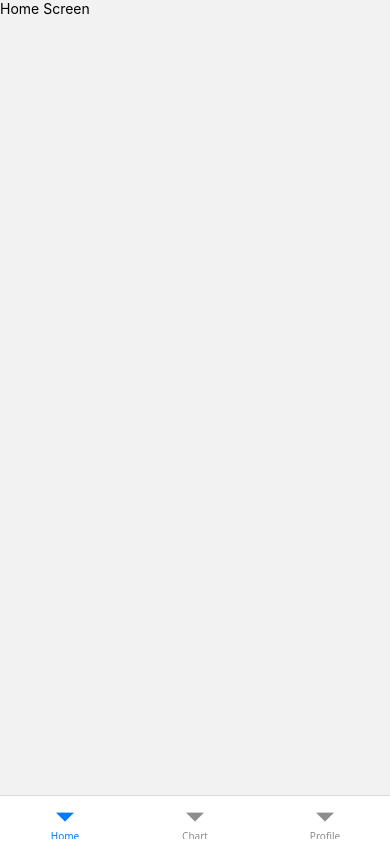
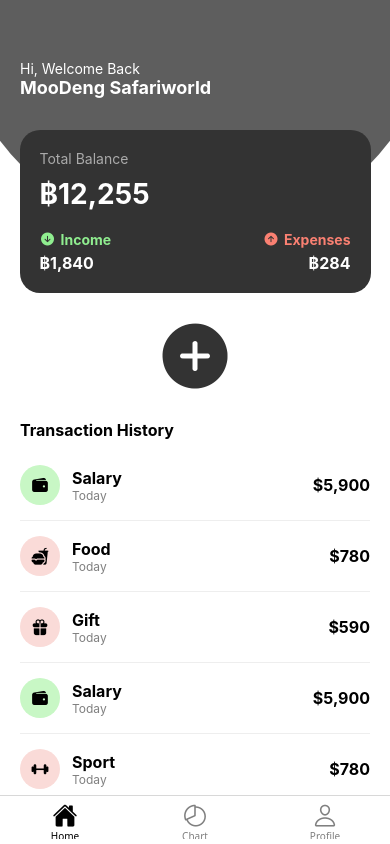
Before and after one commit to frdpx/MobileProject2025, a React Native app in the folder frontend/: screen /Home in a window 390 px wide. Built offline with nearby package versions, Linux system fonts and the light colour scheme.

Commit message:
bambam::almost finish home page ka

```diff
--- /dev/null
+++ b/frontend/src/components/Background.js
@@ -0,0 +1,53 @@
+import { View, Text, StyleSheet, Dimensions } from "react-native";
+
+const { width } = Dimensions.get("window");
+
+const Background = ({ firstname, lastname }) => {
+  return (
+    <View style={styles.container}>
+      <View style={styles.backgroundCircle} />
+
+      <View style={styles.header}>
+        <Text style={styles.welcomeText}>Hi, Welcome Back</Text>
+        <Text style={styles.username}>
+          {firstname} {lastname}
+        </Text>
+      </View>
+    </View>
+  );
+};
+
+export default Background;
+
+const styles = StyleSheet.create({
+  container: {
+    position: "relative",
+    width: "100%",
+    height: 200,
+    justifyContent: "flex-start",
+  },
+  backgroundCircle: {
+    position: "absolute",
+    top: -250,
+    width: width * 1.25,
+    height: width * 1.25,
+    borderRadius: (width * 1.25) / 2,
+    backgroundColor: "black",
+    opacity: 0.63,
+    zIndex: -1,
+    alignSelf: "center",
+  },
+  header: {
+    paddingHorizontal: 20,
+    marginTop: 60,
+  },
+  welcomeText: {
+    color: "white",
+    fontSize: 14,
+  },
+  username: {
+    color: "white",
+    fontWeight: "bold",
+    fontSize: 18,
+  },
+});
--- /dev/null
+++ b/frontend/src/components/TotalCard.js
@@ -0,0 +1,81 @@
+import { View, Text, StyleSheet } from "react-native";
+import { Ionicons } from "@expo/vector-icons";
+
+const BalanceCard = ({ balance }) => {
+  return (
+    <View style={styles.wrapper}>
+      <View style={styles.card}>
+        <Text style={styles.title}>Total Balance</Text>
+
+        <Text style={styles.amount}>฿{balance.total.toLocaleString()}</Text>
+
+        <View style={styles.row}>
+          <View style={styles.col}>
+            <View style={styles.rowCenter}>
+              <Ionicons name="arrow-down-circle" size={16} color="lightgreen" />
+              <Text style={[styles.label, { color: "lightgreen" }]}>
+                Income
+              </Text>
+            </View>
+            <Text style={styles.value}>฿{balance.income.toLocaleString()}</Text>
+          </View>
+
+          <View style={[styles.col, { alignItems: "flex-end" }]}>
+            <View style={styles.rowCenter}>
+              <Ionicons name="arrow-up-circle" size={16} color="salmon" />
+              <Text style={[styles.label, { color: "salmon" }]}>Expenses</Text>
+            </View>
+            <Text style={styles.value}>
+              ฿{balance.expenses.toLocaleString()}
+            </Text>
+          </View>
+        </View>
+      </View>
+    </View>
+  );
+};
+
+export default BalanceCard;
+
+const styles = StyleSheet.create({
+  wrapper: {
+    alignItems: "center",
+  },
+  card: {
+    backgroundColor: "#333",
+    marginTop: -70,
+    borderRadius: 20,
+    padding: 20,
+    width: "90%",
+  },
+  title: { color: "#aaa", fontSize: 14 },
+  amount: {
+    color: "#fff",
+    fontSize: 28,
+    fontWeight: "bold",
+    marginVertical: 10,
+  },
+  row: {
+    flexDirection: "row",
+    justifyContent: "space-between",
+    marginTop: 10,
+  },
+  col: {
+    flex: 1,
+  },
+  rowCenter: {
+    flexDirection: "row",
+    alignItems: "center",
+  },
+  label: {
+    marginLeft: 5,
+    fontSize: 14,
+    fontWeight: "bold",
+  },
+  value: {
+    marginTop: 5,
+    fontSize: 16,
+    fontWeight: "bold",
+    color: "#fff",
+  },
+});
--- /dev/null
+++ b/frontend/src/components/TransactionHistory.js
@@ -0,0 +1,93 @@
+import { FlatList, View, Text, StyleSheet } from "react-native";
+import { Ionicons } from "@expo/vector-icons";
+
+const TransactionHistory = ({ data }) => {
+  const renderItem = ({ item }) => {
+    const icon = item.category.toLowerCase();
+    const iconColor = item.type === "income" ? "#C8F7C5" : "#FADBD8";
+    const iconName =
+      icon === "salary"
+        ? "wallet"
+        : icon === "food"
+        ? "fast-food"
+        : icon === "gift"
+        ? "gift"
+        : icon === "shopping"
+        ? "cart"
+        : icon === "travel"
+        ? "airplane"
+        : icon === "medical"
+        ? "bandage"
+        : icon === "party"
+        ? "beer"
+        : icon === "sport"
+        ? "barbell"
+        : icon === "other"
+        ? "heart"
+        : "pricetag";
+
+    return (
+      <View style={styles.row}>
+        <View style={[styles.iconWrapper, { backgroundColor: iconColor }]}>
+          <Ionicons name={iconName} color={"black"} size={18} />
+        </View>
+
+        <View style={styles.info}>
+          <Text style={styles.title}>{item.category}</Text>
+          <Text style={styles.date}>{item.date}</Text>
+        </View>
+
+        <Text style={styles.amount}>${item.amount.toLocaleString()}</Text>
+      </View>
+    );
+  };
+
+  return (
+    <View>
+      <Text style={styles.title}>Transaction History</Text>
+      <FlatList
+        data={data}
+        keyExtractor={(_, index) => index.toString()}
+        renderItem={renderItem}
+        contentContainerStyle={{ paddingVertical: 10 }}
+        showsVerticalScrollIndicator={false}
+      />
+    </View>
+  );
+};
+
+export default TransactionHistory;
+
+const styles = StyleSheet.create({
+  row: {
+    flexDirection: "row",
+    alignItems: "center",
+    justifyContent: "space-between",
+    paddingVertical: 15,
+    borderBottomWidth: 1,
+    borderBottomColor: "#eee",
+  },
+  iconWrapper: {
+    width: 40,
+    height: 40,
+    borderRadius: 20,
+    alignItems: "center",
+    justifyContent: "center",
+    marginRight: 12,
+  },
+  info: {
+    flex: 1,
+  },
+  title: {
+    fontSize: 16,
+    fontWeight: "bold",
+  },
+  date: {
+    fontSize: 12,
+    color: "gray",
+  },
+  amount: {
+    fontSize: 16,
+    fontWeight: "bold",
+  },
+});
--- /dev/null
+++ b/frontend/src/mock/balanceData.js
@@ -0,0 +1,5 @@
+export const balanceData = {
+  total: 12255.0,
+  income: 1840.0,
+  expenses: 284.0,
+};
--- /dev/null
+++ b/frontend/src/mock/transactionHistory.js
@@ -0,0 +1,58 @@
+export const transactions = [
+  {
+    category: "Salary",
+    date: "Today",
+    amount: 5900,
+    comment: "abcd",
+    type: "income",
+  },
+  {
+    category: "Food",
+    date: "Today",
+    amount: 780,
+    comment: "abcd",
+    type: "expense",
+  },
+  {
+    category: "Gift",
+    date: "Today",
+    amount: 590,
+    comment: "abcd",
+    type: "expense",
+  },
+  {
+    category: "Salary",
+    date: "Today",
+    amount: 5900,
+    comment: "abcd",
+    type: "income",
+  },
+  {
+    category: "Sport",
+    date: "Today",
+    amount: 780,
+    comment: "abcd",
+    type: "expense",
+  },
+  {
+    category: "Other",
+    date: "Today",
+    amount: 780,
+    comment: "abcd",
+    type: "expense",
+  },
+  {
+    category: "Medical",
+    date: "Today",
+    amount: 780,
+    comment: "abcd",
+    type: "expense",
+  },
+  {
+    category: "Travel",
+    date: "Today",
+    amount: 780,
+    comment: "abcd",
+    type: "expense",
+  },
+];
--- a/frontend/src/navigation/MainTabNavigator.js
+++ b/frontend/src/navigation/MainTabNavigator.js
@@ -2,11 +2,30 @@ import { createBottomTabNavigator } from "@react-navigation/bottom-tabs";
 import { HomeScreen } from "../pages/HomeScreen";
 import { ChartScreen } from "../pages/ChartScreen";
 import { ProfileScreen } from "../pages/ProfileScreen";
+import { Ionicons } from "@expo/vector-icons";
 const Tab = createBottomTabNavigator();
 
 export const MainTabNavigator = () => {
   return (
-    <Tab.Navigator screenOptions={{ headerShown: false }}>
+    <Tab.Navigator
+      screenOptions={({ route }) => ({
+        headerShown: false,
+        tabBarIcon: ({ focused, color, size }) => {
+          let icon;
+
+          if (route.name === "Home") {
+            icon = focused ? "home" : "home-outline";
+          } else if (route.name === "Chart") {
+            icon = focused ? "pie-chart" : "pie-chart-outline";
+          } else if (route.name === "Profile") {
+            icon = focused ? "person" : "person-outline";
+          }
+          return <Ionicons name={icon} size={size} color={color} />;
+        },
+        tabBarActiveTintColor: "black",
+        tabBarInactiveTintColor: "gray",
+      })}
+    >
       <Tab.Screen name="Home" component={HomeScreen} />
       <Tab.Screen name="Chart" component={ChartScreen} />
       <Tab.Screen name="Profile" component={ProfileScreen} />
--- a/frontend/src/navigation/RootNavigator.js
+++ b/frontend/src/navigation/RootNavigator.js
@@ -1,12 +1,28 @@
 import { NavigationContainer } from "@react-navigation/native";
 import { MainTabNavigator } from "./MainTabNavigator";
 import { AuthNavigator } from "./AuthNavigator";
+import { createNativeStackNavigator } from "@react-navigation/native-stack";
+import { AddTransactionsScreen } from "../pages/AddTransactionsScreen";
+
+const Stack = createNativeStackNavigator();
 
 const isLoggedIn = true;
 export const RootNavigator = () => {
   return (
     <NavigationContainer>
-      {isLoggedIn ? <MainTabNavigator /> : <AuthNavigator />}
+      <Stack.Navigator screenOptions={{ headerShown: false }}>
+        {isLoggedIn ? (
+          <>
+            <Stack.Screen name="MainTab" component={MainTabNavigator} />
+            <Stack.Screen
+              name="AddTransactions"
+              component={AddTransactionsScreen}
+            />
+          </>
+        ) : (
+          <Stack.Screen name="Auth" component={AuthNavigator} />
+        )}
+      </Stack.Navigator>
     </NavigationContainer>
   );
 };
--- a/frontend/src/pages/AddTransactionsScreen.js
+++ b/frontend/src/pages/AddTransactionsScreen.js
@@ -1,8 +1,9 @@
 import { View, Text } from "react-native";
+import { SafeAreaView } from "react-native-safe-area-context";
 export const AddTransactionsScreen = () => {
   return (
-    <View>
+    <SafeAreaView>
       <Text>Add Transactions Screen</Text>
-    </View>
+    </SafeAreaView>
   );
 };
--- a/frontend/src/pages/HomeScreen.js
+++ b/frontend/src/pages/HomeScreen.js
@@ -1,9 +1,57 @@
-import { Text, View } from "react-native";
+import { StyleSheet, Text, TouchableOpacity, View } from "react-native";
 import { SafeAreaView } from "react-native-safe-area-context";
+import Background from "../components/Background";
+import BalanceCard from "../components/TotalCard";
+import { balanceData } from "../mock/balanceData";
+import { Ionicons } from "@expo/vector-icons";
+import { useState } from "react";
+import { useNavigation } from "@react-navigation/native";
+import TransactionHistory from "../components/TransactionHistory";
+import { transactions } from "../mock/transactionHistory";
+
 export const HomeScreen = () => {
+  const [pressed, setPressed] = useState(false);
+  const navigation = useNavigation();
+
+  const handleAddButtonPressed = () => {
+    navigation.navigate("AddTransactions");
+  };
   return (
-    <SafeAreaView>
-      <Text>Home Screen</Text>
+    <SafeAreaView style={styles.container}>
+      <Background firstname="MooDeng" lastname="Safariworld" />
+      <BalanceCard balance={balanceData} />
+      <View style={styles.addButton}>
+        <TouchableOpacity
+          onPressIn={() => setPressed(true)}
+          onPressOut={() => setPressed(false)}
+          onPress={handleAddButtonPressed}
+          activeOpacity={0.8}
+        >
+          <Ionicons
+            name="add-circle"
+            size={80}
+            color={pressed ? "#75617cff" : "#333"}
+          />
+        </TouchableOpacity>
+      </View>
+      <View style={styles.history}>
+        <TransactionHistory data={transactions} />
+      </View>
     </SafeAreaView>
   );
 };
+
+const styles = StyleSheet.create({
+  container: {
+    flex: 1,
+    backgroundColor: "#fff",
+  },
+  history: {
+    flex: 1,
+    paddingHorizontal: 20,
+  },
+  addButton: {
+    alignItems: "center",
+    marginVertical: 20,
+  },
+});
```
